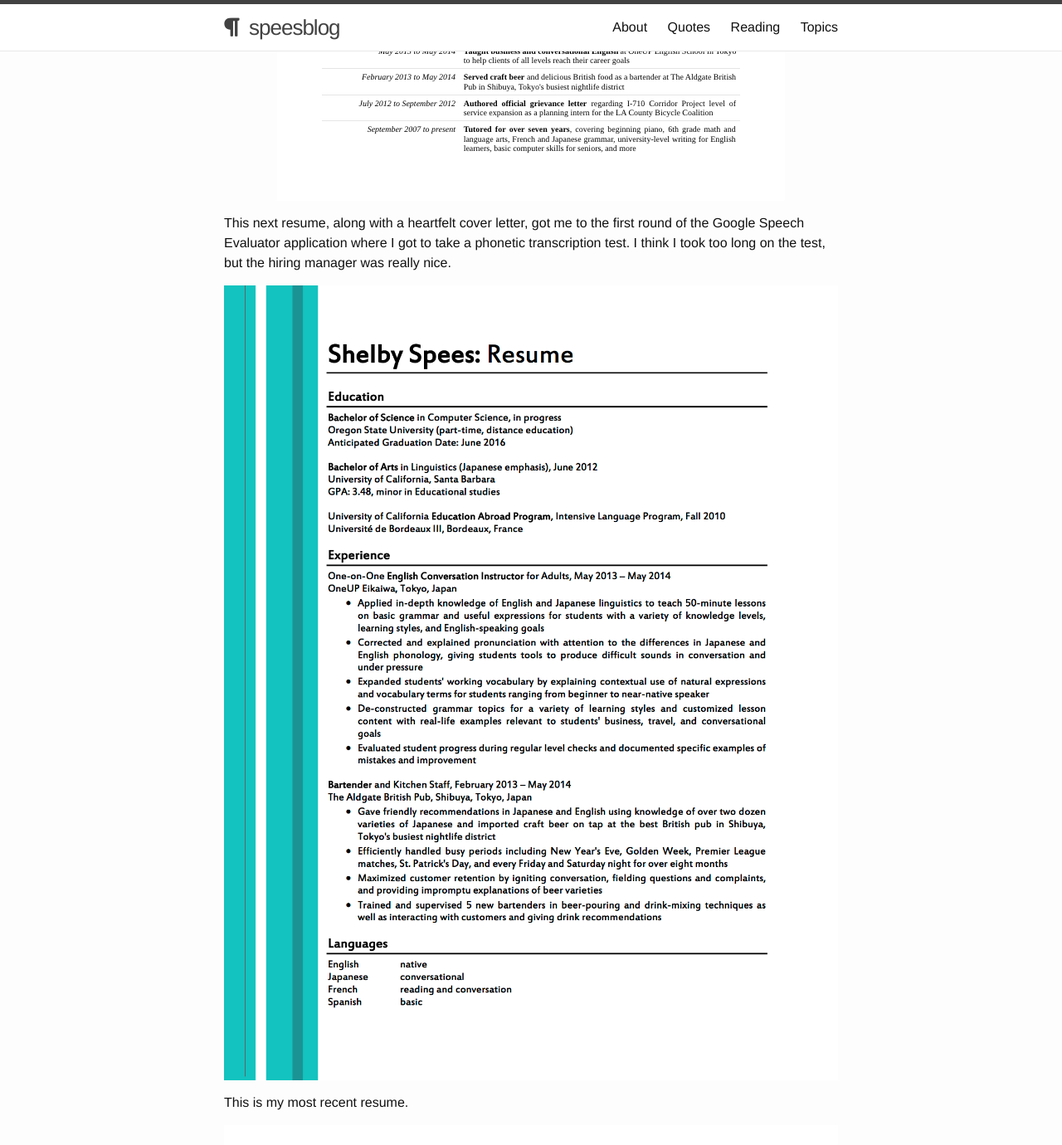
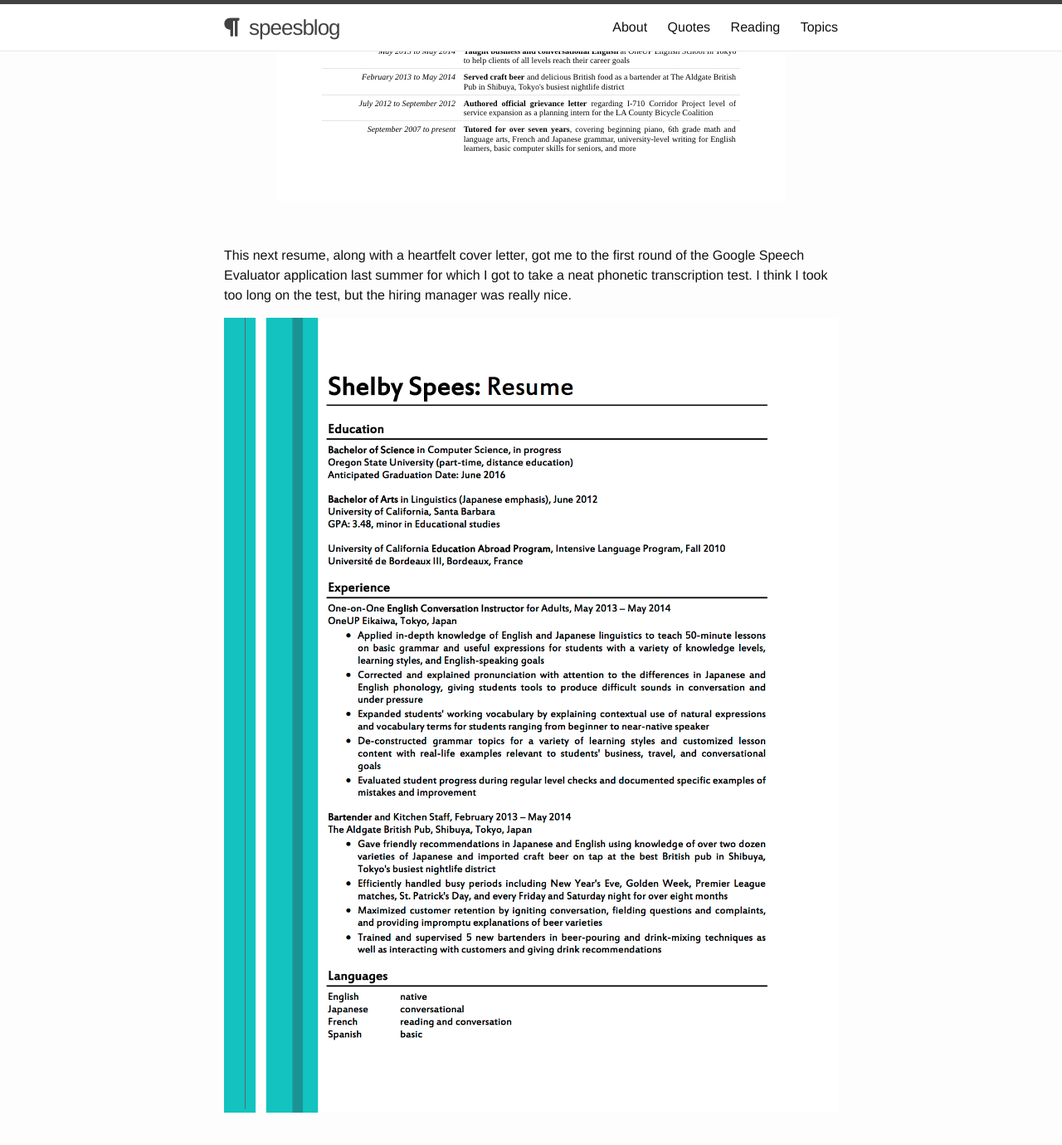
Before and after one commit to shelbyspees/speesblog, a Jekyll site: the page built from _posts/2015-03-24-how-to-write-a-resume.md, in a window 1280 px wide and 1400 px high, scrolled down 6824 px. Shown: the top 1380 px of the window at 83% size. Built offline with Jekyll 4.4.1, drawn with Linux system fonts in a browser that asks for light colours; nearby versions of some CDN libraries; some of the changed text lies outside the part shown.

Commit message:
Add image

```diff
--- a/_posts/2015-03-24-how-to-write-a-resume.md
+++ b/_posts/2015-03-24-how-to-write-a-resume.md
@@ -267,10 +267,30 @@
 
 <img class="center" src="{{ site.url }}/assets/files/lines.png"/>
 
-This next resume, along with a heartfelt cover letter, got me to the first round of the Google Speech Evaluator application where I got to take a phonetic transcription test. I think I took too long on the test, but the hiring manager was really nice.
+<br>
+
+This next resume, along with a heartfelt cover letter, got me to the first round of the Google Speech Evaluator application last summer for which I got to take a neat phonetic transcription test. I think I took too long on the test, but the hiring manager was really nice.
 
 <img class="center" src="{{ site.url }}/assets/files/june.png"/>
 
-This is my most recent resume.
+<br>
+
+This is my most recent resume. I still don't have any useful skills or decent projects, but at least it's readable.
 
 <img class="center" src="{{ site.url }}/assets/files/march.png"/>
+
+<br>
+
+
+
+
+
+
+
+
+
+<h2 class="anchor" id="format">Format</h2>
+
+How to use tables to improve resume format:
+
+<img class="center" src="{{ site.url }}/assets/files/tables.png"/>
```
Also changed, not shown: assets/files/editor.png (deleted), assets/files/tables.png (added), 2 other files.
